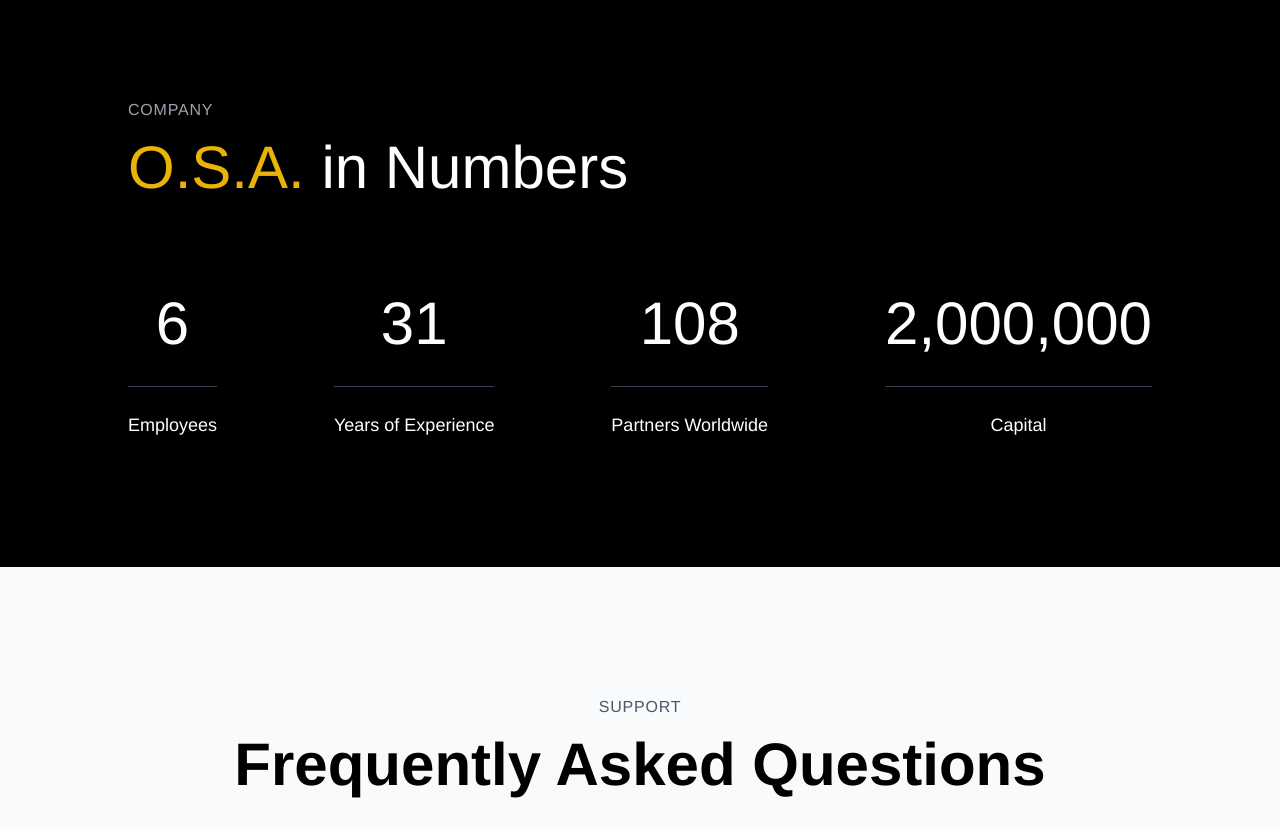
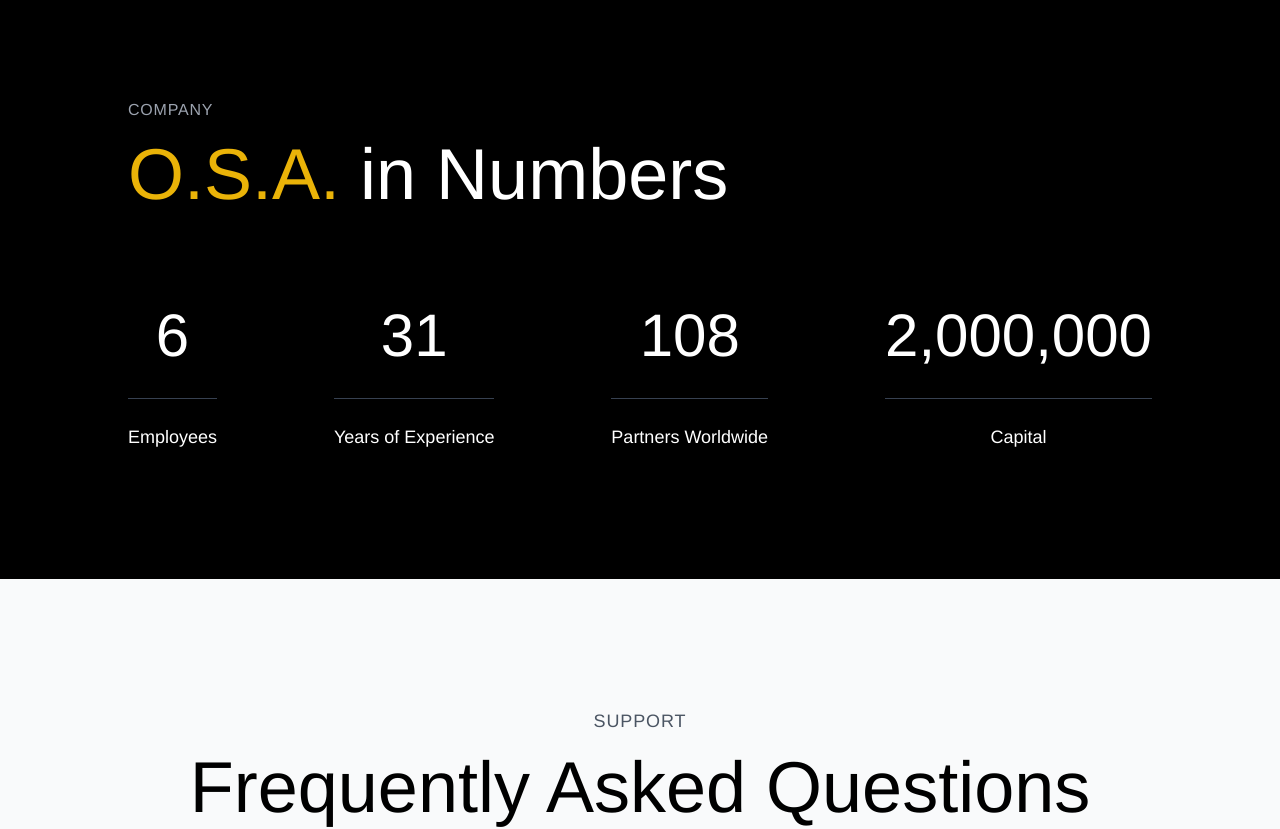
Before and after one commit to martinmilenkvski/osa-engineering.com-react, a React (Vite) app: page / in a window 1280 px wide. Shown: the part 5960-6789 px from the top of the page. Built offline with nearby package versions, Linux system fonts and the light colour scheme.

Commit message:
NUmbers and FAQ titles size increased

```diff
--- a/src/components/FAQ.jsx
+++ b/src/components/FAQ.jsx
@@ -39,10 +39,10 @@ function FAQ() {
     <section className="py-16 md:py-24 lg:py-section bg-gray-50">
       <div className="max-w-6xl mx-auto px-8 md:px-16">
         <div className="text-center mb-16">
-          <p className="text-sm md:text-base uppercase tracking-wider text-gray-600 mb-4">
+          <p className="text-sm md:text-lg uppercase tracking-wider text-gray-600 mb-4">
             Support
           </p>
-          <h2 className="text-4xl sm:text-5xl md:text-6xl font-bold">
+          <h2 className="text-4xl sm:text-5xl md:text-7xl">
             Frequently Asked Questions
           </h2>
         </div>
--- a/src/components/NumbersSection.jsx
+++ b/src/components/NumbersSection.jsx
@@ -89,7 +89,7 @@ const NumbersSection = () => {
       </p>
 
       <div className="flex items-start">
-        <h2 className="text-4xl sm:text-5xl md:text-6xl">
+        <h2 className="text-4xl sm:text-5xl md:text-7xl">
           <span className="text-primary">O.S.A.</span> in Numbers
         </h2>
       </div>
```
